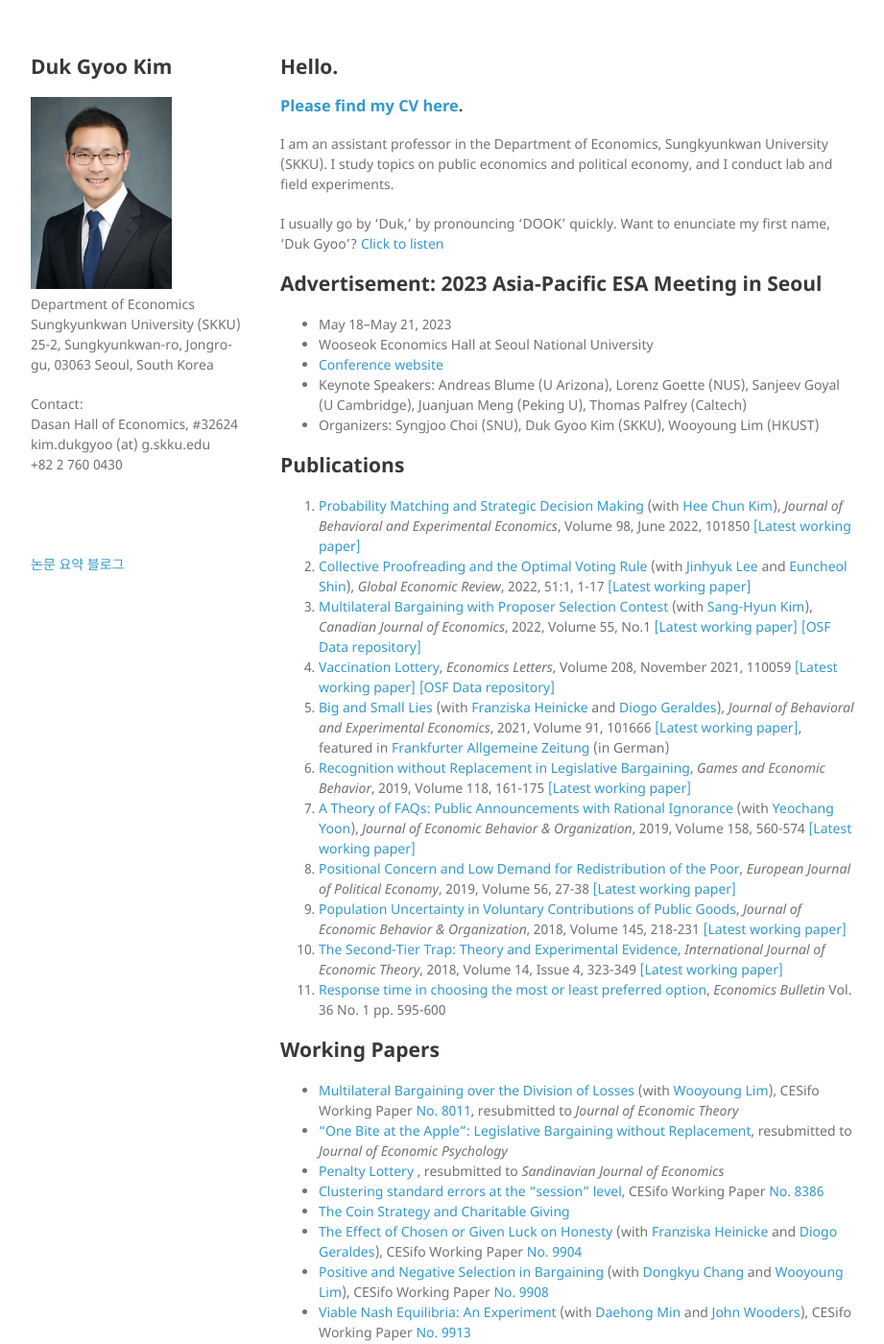
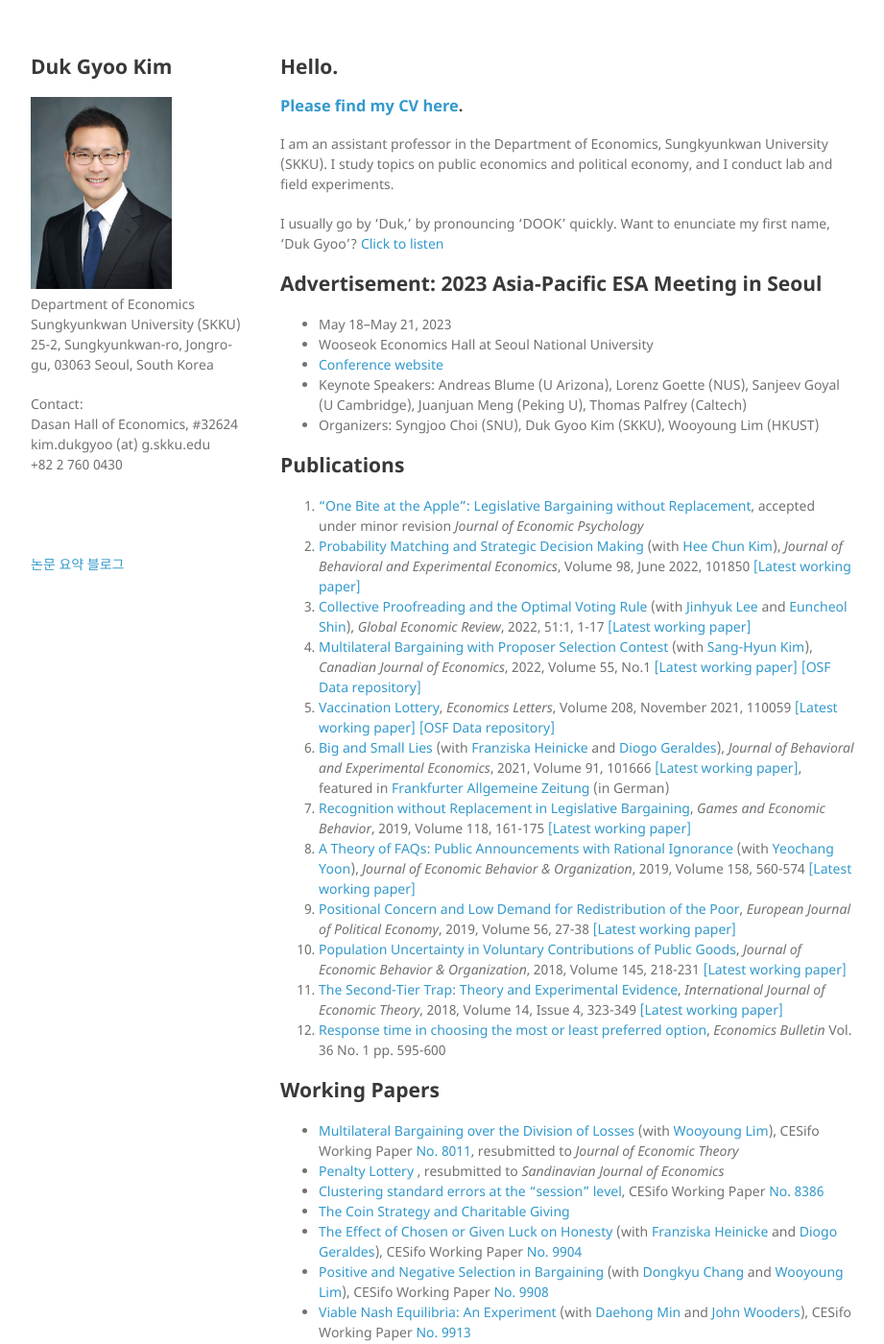
Before and after one commit to kimdukgyoo/kimdukgyoo.github.io, a Jekyll site: the page built from index.md, in a window 1280 px wide and 1400 px high. Shown: the whole window at 96% size, without its empty margins (178-1099 px from the left). Built offline with Jekyll 4.4.1, drawn with Linux system fonts in a browser that asks for light colours; our own code applies the rules of GitHub Pages for plain Markdown files; some of the changed lines change nothing that is shown.

Commit message:
Update index.md

```diff
--- a/index.md
+++ b/index.md
@@ -16,6 +16,7 @@
 
 
 ## Publications
+1. <a href="https://kimdukgyoo.github.io/PDFfiles/OneBiteAtTheApple.pdf" target="_blank"> "One Bite at the Apple": Legislative Bargaining without Replacement</a>, accepted under minor revision _Journal of Economic Psychology_
 1. <a href="https://authors.elsevier.com/sd/article/S2214-8043(22)00025-8" target="_blank">Probability Matching and Strategic Decision Making</a> (with <a href="https://sites.google.com/site/hckim0822/home" target="_blank">Hee Chun Kim</a>), _Journal of Behavioral and Experimental Economics_, Volume 98, June 2022, 101850 <a href="https://kimdukgyoo.github.io/PDFfiles/ProbMatching.pdf" target="_blank">[Latest working paper]</a>
 2. <a href="https://doi.org/10.1080/1226508X.2022.2040379" target="_blank">Collective Proofreading and the Optimal Voting Rule</a> (with <a href="https://sites.google.com/site/jinhyuk2con/" target="_blank">Jinhyuk Lee</a> and <a href="https://sites.google.com/site/euncheolshin00/" target="_blank">Euncheol Shin</a>), _Global Economic Review_, 2022, 51:1, 1-17 <a href="https://kimdukgyoo.github.io/PDFfiles/CollectiveProofreading.pdf" target="_blank">[Latest working paper]</a>
 3. <a href="http://dx.doi.org/10.1111/caje.12574" target="_blank">Multilateral Bargaining with Proposer Selection Contest</a> (with <a href="https://sites.google.com/site/sanghyunkim46/research" target="_blank">Sang-Hyun Kim</a>), _Canadian Journal of Economics_, 2022,
@@ -32,7 +33,6 @@
 
 ## Working Papers
 * <a href="https://kimdukgyoo.github.io/PDFfiles/MBL.pdf" target="_blank">Multilateral Bargaining over the Division of Losses</a> (with <a href="http://wooyoung.people.ust.hk/" target="_blank">Wooyoung Lim</a>), CESifo Working Paper <a href="https://www.cesifo.org/DocDL/cesifo1_wp8011.pdf" target="_blank">No. 8011</a>, resubmitted to _Journal of Economic Theory_
-* <a href="https://kimdukgyoo.github.io/PDFfiles/OneBiteAtTheApple.pdf" target="_blank"> "One Bite at the Apple": Legislative Bargaining without Replacement</a>, resubmitted to _Journal of Economic Psychology_
 * <a href="https://kimdukgyoo.github.io/PDFfiles/Penalty_Lottery.pdf" target="_blank"> Penalty Lottery </a>, resubmitted to _Sandinavian Journal of Economics_
 * <a href="https://kimdukgyoo.github.io/PDFfiles/ClusteringSEsession.pdf" target="_blank">Clustering standard errors at the "session" level</a>, CESifo Working Paper <a href="https://www.cesifo.org/DocDL/cesifo1_wp8386.pdf" target="_blank">No. 8386</a>
 * <a href="https://kimdukgyoo.github.io/PDFfiles/CoinStrategyandCharitableGiving.pdf" target="_blank"> The Coin Strategy and Charitable Giving</a>
```
